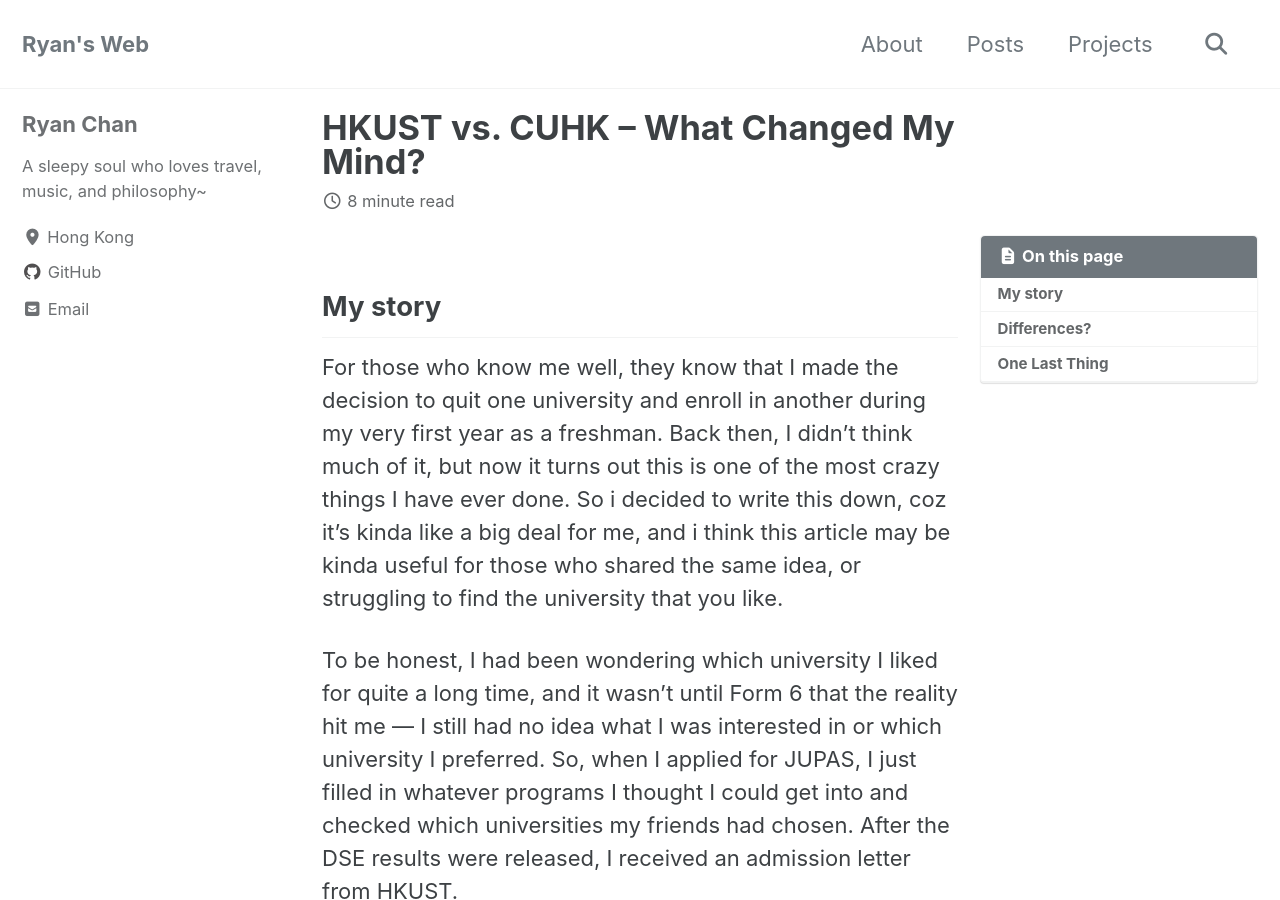
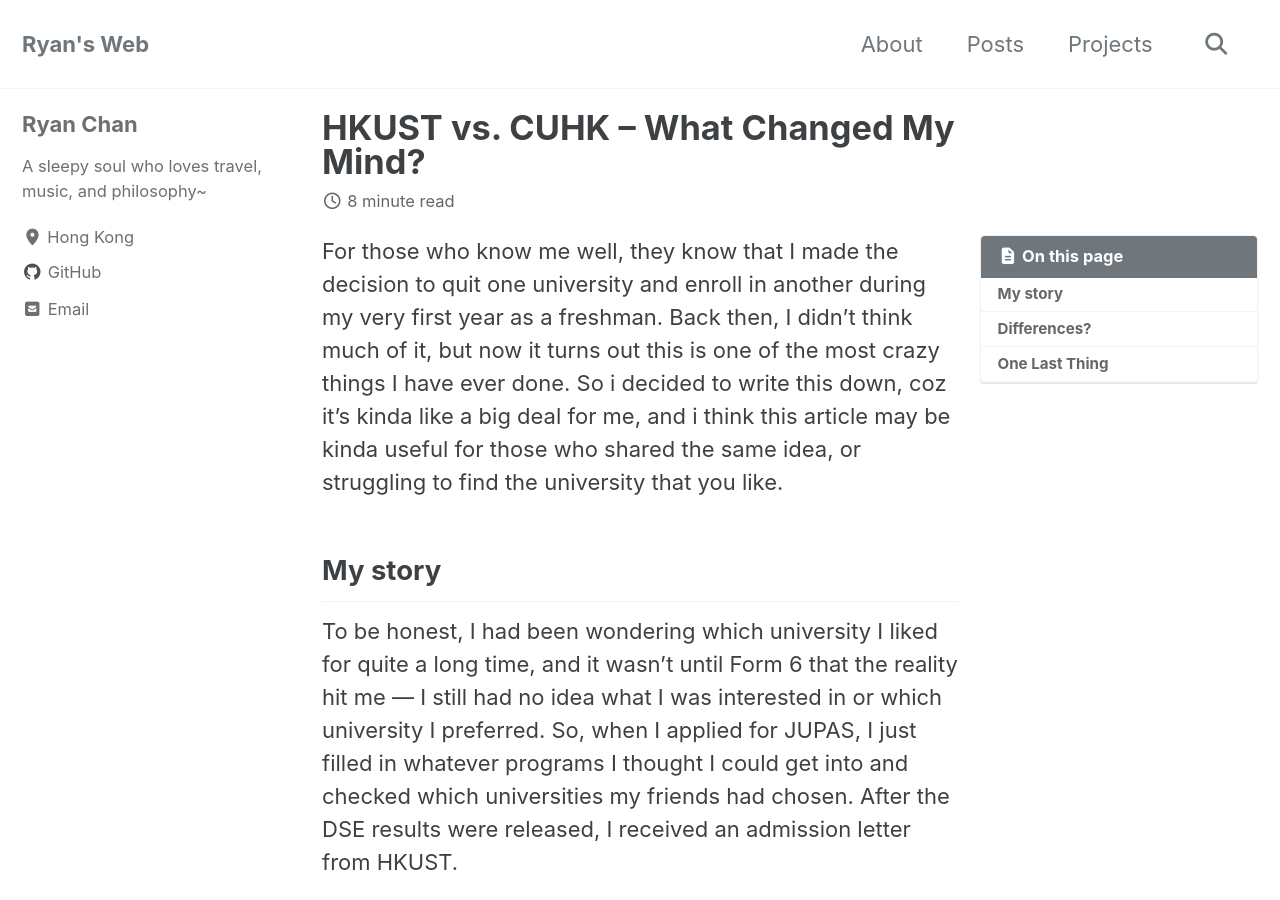
Before and after one commit to dizzyryan/ryanc.wtf, a Jekyll site: the page built from _posts/2025-01-27-hkust-cuhk.md, in a window 1280 px wide and 900 px high. Built offline with Jekyll 4.4.1, drawn with Linux system fonts in a browser that asks for light colours; cached includes are drawn as plain includes.

```diff
--- a/_posts/2025-01-27-hkust-cuhk.md
+++ b/_posts/2025-01-27-hkust-cuhk.md
@@ -8,9 +8,9 @@ tags:
   - gibberish
 ---
 
+For those who know me well, they know that I made the decision to quit one university and enroll in another during my very first year as a freshman.<!--more--> Back then, I didn’t think much of it, but now it turns out this is one of the most crazy things I have ever done. So i decided to write this down, coz it's kinda like a big deal for me, and i think this article may be kinda useful for those who shared the same idea, or struggling to find the university that you like.
+
 ## My story
-
-For those who know me well, they know that I made the decision to quit one university and enroll in another during my very first year as a freshman.<!--more--> Back then, I didn’t think much of it, but now it turns out this is one of the most crazy things I have ever done. So i decided to write this down, coz it's kinda like a big deal for me, and i think this article may be kinda useful for those who shared the same idea, or struggling to find the university that you like.
 
 To be honest, I had been wondering which university I liked for quite a long time, and it wasn't until Form 6 that the reality hit me — I still had no idea what I was interested in or which university I preferred. So, when I applied for JUPAS, I just filled in whatever programs I thought I could get into and checked which universities my friends had chosen. After the DSE results were released, I received an admission letter from HKUST.
 
```
